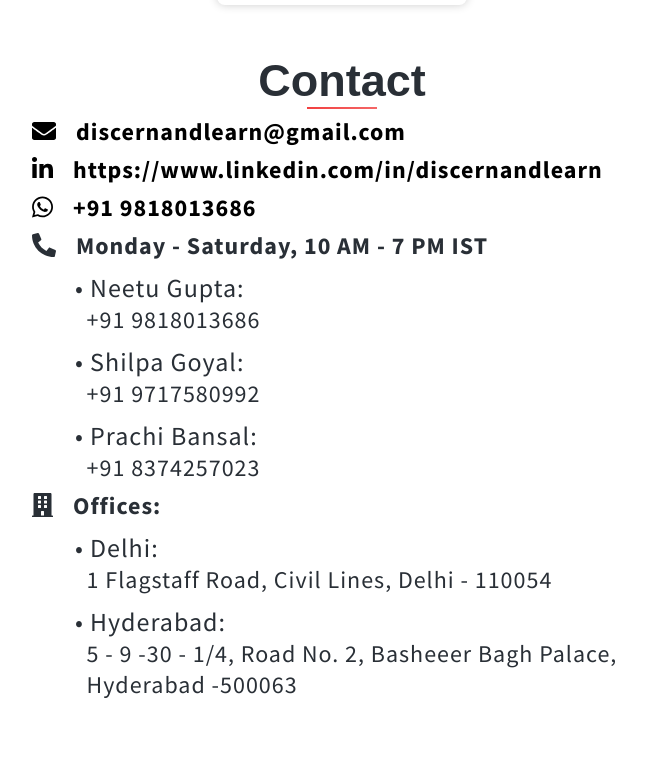
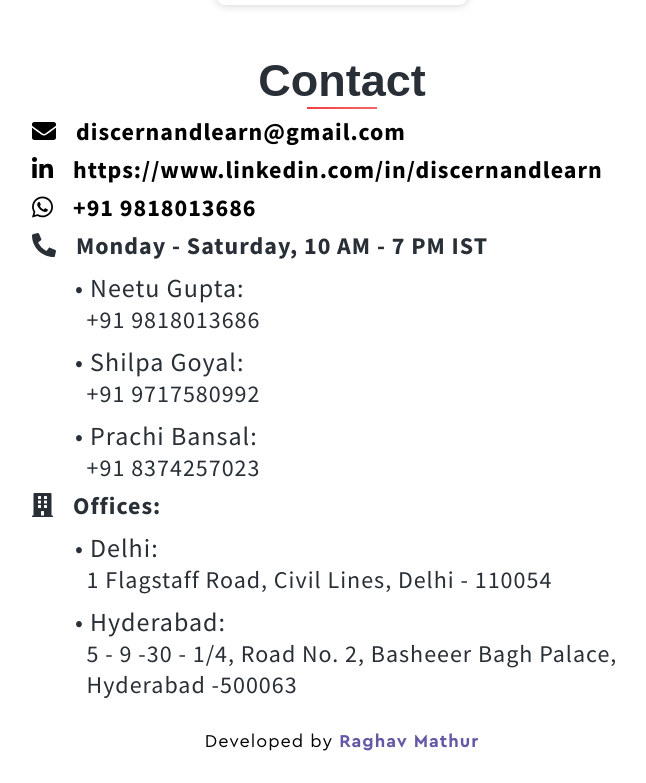
Before and after one commit to raghavmathur1/Discern, a React (Create React App) app: page /#/ in a window 1280 px wide. Shown: the part 5126-5909 px from the top of the page, without its empty margins (298-944 px from the left). Built offline with nearby package versions, Linux system fonts and the light colour scheme.

Commit message:
bottom bar

```diff
--- a/src/App.css
+++ b/src/App.css
@@ -1,11 +1,18 @@
 @import url('https://fonts.googleapis.com/css2?family=Josefin+Sans:wght@423&family=Source+Sans+Pro:ital,wght@0,400;0,700;1,700&display=swap');
 @import url('https://fonts.googleapis.com/css2?family=Source+Sans+Pro:wght@300&display=swap');
+@font-face {
+	font-family: cerar;
+	src: url('./fonts/Cera Pro Regular.otf');
+}
 
+@font-face {
+	font-family: cerab;
+	src: url('./fonts/Cera Pro Bold.otf');
+}
 body {
 	margin: 0;
 	overflow-x: hidden;
 	color: #292f36;
-	padding-bottom: 70px;
 	font-family: 'Source Sans Pro';
 }
 
@@ -674,3 +681,17 @@ li {
 		letter-spacing: 0;
 	}
 }
+
+.designed{
+	font-family: cerar;
+	text-align: center;
+	padding: 30px 0;
+	letter-spacing: 1px;
+	font-size: 18px;
+	width: 100vw;
+}
+
+.designed span{
+	font-family: cerab;
+	color: #6457a6;
+}
--- a/src/components/Nav.jsx
+++ b/src/components/Nav.jsx
@@ -3,22 +3,25 @@ import { Link } from 'react-scroll';
 import { FontAwesomeIcon } from '@fortawesome/react-fontawesome';
 import { faArrowUp, faBars, faCaretUp, faEnvelope } from '@fortawesome/free-solid-svg-icons';
 import { faLinkedinIn, faWhatsapp } from '@fortawesome/free-brands-svg-icons';
-import $ from "jquery";
+import $ from 'jquery';
 class Nav extends Component {
 	componentDidMount() {
 		let x = 0;
-		$(".buto").click(function() {
-			if(x === 0){
-				$(".nav2").css({"height":"100vh"});
-				$(".nav2 .links div").css({"display":"block", "margin": "10px 0"});
+		$('.buto').click(function () {
+			if (x === 0) {
+				$('.nav2').css({ height: '100vh' });
+				$('.nav2 .links div').css({ display: 'block', margin: '10px 0' });
 				x = 1;
-			}
-			else{
-				$(".nav2").css({"height":"60px"});
-				$(".nav2 .links div").css({"display":"none"});
+			} else {
+				$('.nav2').css({ height: '60px' });
+				$('.nav2 .links div').css({ display: 'none' });
 				x = 0;
 			}
-
+		});
+		$('.nav2 .links div').click(function () {
+			$('.nav2').css({ height: '60px' });
+			$('.nav2 .links div').css({ display: 'none' });
+			x = 0;
 		});
 	}
 	render() {
@@ -113,5 +116,4 @@ class Nav extends Component {
 	}
 }
 
-
 export default Nav;
--- a/src/pages/Landing.jsx
+++ b/src/pages/Landing.jsx
@@ -1,8 +1,8 @@
-import React, {Component, lazy, Suspense } from 'react';
-import Service from "../components/Service.jsx"
-import Explore from "../components/Explore.jsx"
-import Members from "../components/Members.jsx"
-import Contact from "../components/Contact.jsx"
+import React, { Component, lazy, Suspense } from 'react';
+import Service from '../components/Service.jsx';
+import Explore from '../components/Explore.jsx';
+import Members from '../components/Members.jsx';
+import Contact from '../components/Contact.jsx';
 const Nav = lazy(() => import('../components/Nav.jsx'));
 const Main = lazy(() => import('../components/Main.jsx'));
 const About = lazy(() => import('../components/About.jsx'));
@@ -18,7 +18,7 @@ class Landing extends Component {
 				<Suspense fallback={renderNav()}>
 					<Nav />
 					<div id="main"></div>
-                    <Main/>
+					<Main />
 					<div id="about"></div>
 					<About />
 					<div id="Our Team"></div>
@@ -29,9 +29,14 @@ class Landing extends Component {
 					<Explore />
 					<div id="contact"></div>
 					<Contact />
+					<div className="designed">
+						<a href="http://raghavmathur.design/">
+							Developed by <span>Raghav Mathur</span>
+						</a>
+					</div>
 				</Suspense>
 			</div>
-        )
+		);
 	}
 }
 
```
Also changed, not shown: src/fonts/Cera Pro Bold.otf (added), src/fonts/Cera Pro Regular.otf (added). Lines whose indentation alone changed are shown as unchanged.
